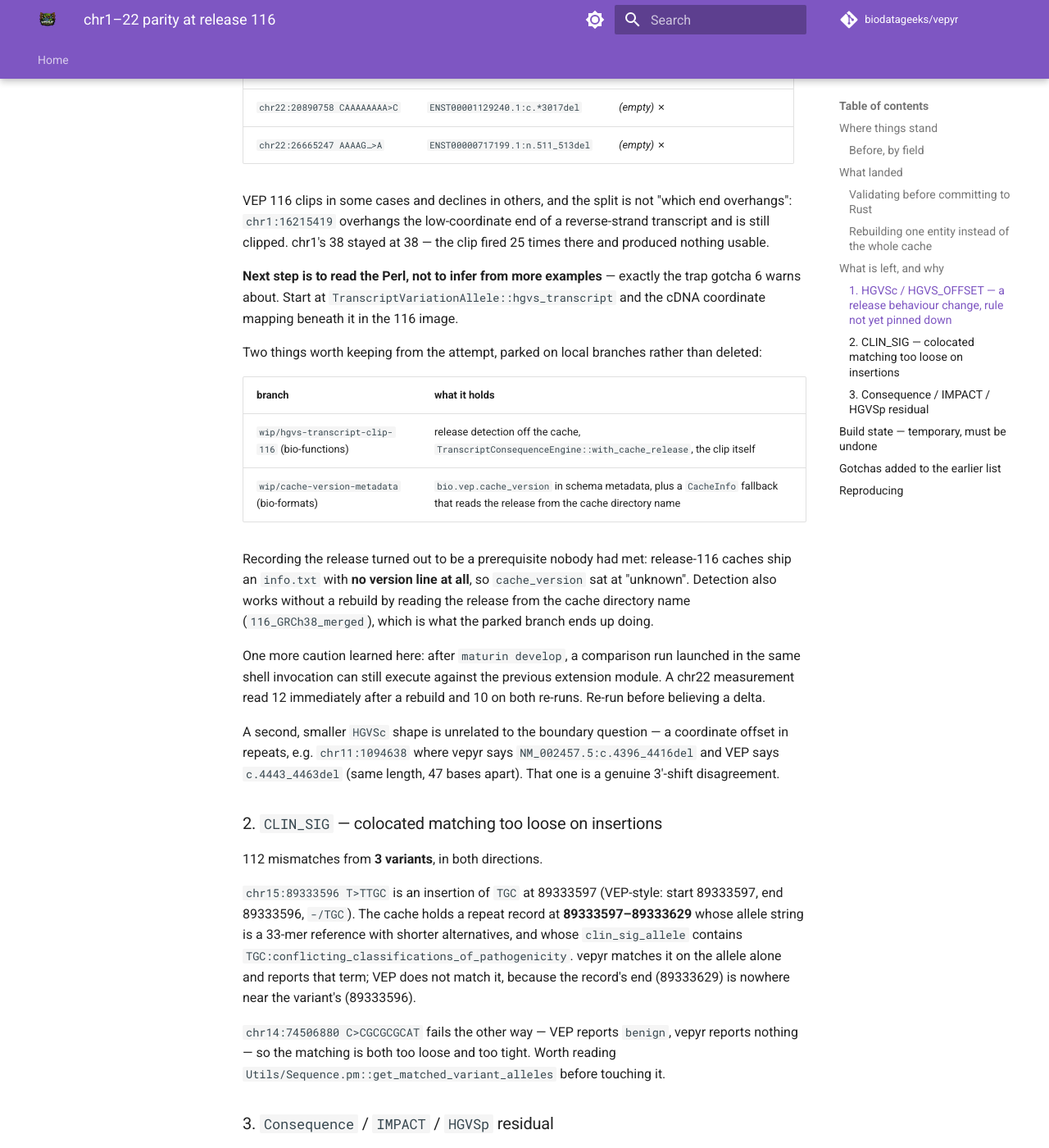
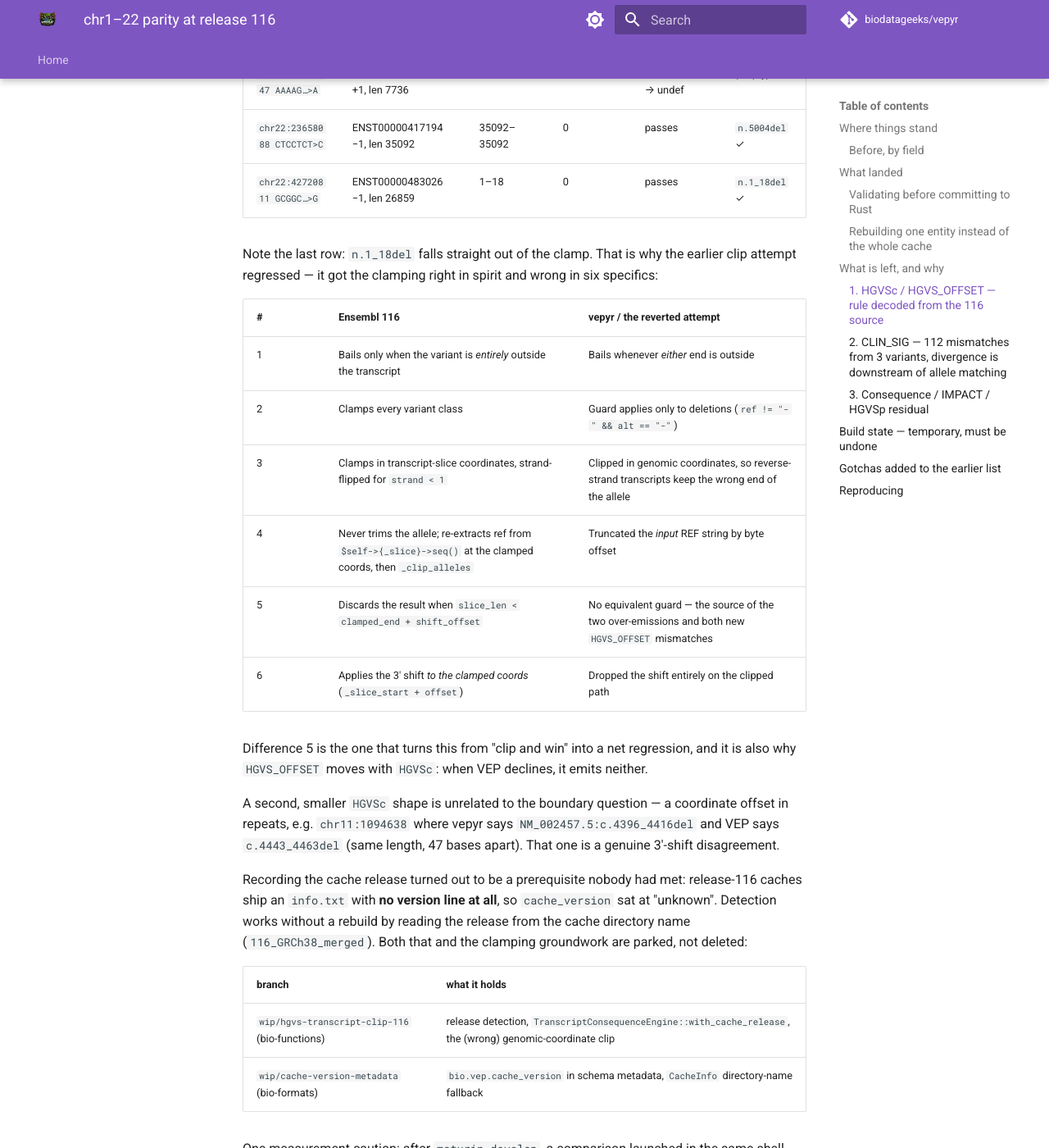
Before and after one commit to biodatageeks/vepyr, an MkDocs documentation site: the page built from docs/superpowers/2026-07-28-chr1-22-parity-116.md, in a window 1280 px wide and 1400 px high, scrolled down 3177 px. Shown: the whole window at 82% size. Built offline with MkDocs 1.6.1 and Material for MkDocs 9.7.7, drawn with Linux system fonts in a browser that asks for light colours; comment, search, counter and statistics services are not loaded; some of the changed text lies outside the part shown.

Commit message:
docs: decode VEP 116's HGVS transcript-boundary rule from source
_var2transcript_slice_coords clamps to the transcript rather than
bailing, in strand-flipped transcript-slice coordinates, and
hgvs_transcript then discards the result when 3'-shifting pushes the end
past the slice. Reproduces all four measured chr22 cases, including the
two where VEP emits nothing.

Records the six specific ways the reverted clip attempt diverged, and
narrows the CLIN_SIG defect to downstream of allele matching — vepyr's
get_matched_variant_alleles is a faithful port.

Co-Authored-By: Claude Opus 5 <noreply@anthropic.com>
Claude-Session: https://claude.ai/code/session_011aHSq2AkcpTFAHzBYSJwxs

````diff
--- a/docs/superpowers/2026-07-28-chr1-22-parity-116.md
+++ b/docs/superpowers/2026-07-28-chr1-22-parity-116.md
@@ -81,74 +81,101 @@ uv run python e2e-testing/scripts/rebuild_motif_entity.py --run
 
 ## What is left, and why
 
-### 1. `HGVSc` / `HGVS_OFFSET` — a release behaviour change, rule not yet pinned down
+### 1. `HGVSc` / `HGVS_OFFSET` — rule decoded from the 116 source
 
-The largest remaining class (292 + 98). Deletions that overhang a transcript boundary:
+The largest remaining class (292 + 98). vepyr emits nothing where VEP emits a value in 178 of 179
+sampled cases. The rule is in `TranscriptVariationAllele::_var2transcript_slice_coords`
+(line 2683 of the 116 image) and it is **clamping, not bailing**:
 
-| | |
-|---|---|
-| variant | `chr10:132397163 CCGGCGG>C` (6 bases deleted, 132397164–132397169) |
-| transcript | `ENST00000631148`, starts at 132397168 — only 2 deleted bases are inside |
-| **VEP 115** | `HGVSc` empty |
-| **VEP 116** | `ENST00000631148.3:c.-32_-31del` |
+```perl
+my $tr_length = $tr_end - $tr_start + 1;
+# Variant is entirely before or after transcript
+return undef if (($vf_start < 1 && $vf_end < 1) || ($vf_start > $tr_length && $vf_end > $tr_length));
+# Clamp coordinates to transcript boundaries
+my $clamped_start = ($vf_start < 1 ? 1 : $vf_start > $tr_length ? $tr_length : $vf_start);
+my $clamped_end   = ($vf_end   < 1 ? 1 : $vf_end   > $tr_length ? $tr_length : $vf_end);
+```
 
-Confirmed on the same variant in both local references, so this is a release behaviour change,
-not a vepyr bug. `format_hgvsc_inner` bails deliberately and its comment cites the 115 behaviour.
+`$vf_start`/`$vf_end` are **transcript-slice** coordinates, strand-flipped for reverse-strand
+transcripts (`($tr_end - $_) + 1`, with start/end swapped). A second guard in `hgvs_transcript`
+(line 1472) then discards the result when 3'-shifting pushes it past the slice:
 
-**An attempt to close it was implemented, measured, and reverted.** The obvious rule — clip the
-deletion to the transcript and report HGVS on the overlap, gated on the cache release — is
-*wrong*. Measured on chr22 it fixed both known cases and broke two others, for a net regression
-(10 → 12):
+```perl
+return undef if (($self->{_slice}->end - $self->{_slice}->start + 1) < ($self->{_slice_end} + $offset_to_add));
+```
 
-| variant | vepyr (clipping) | VEP 116 |
+Together these reproduce **all four** measured cases exactly:
+
+| variant | transcript | slice coords | offset | guard | VEP |
+|---|---|---|---|---|---|
+| `chr22:20890758 CAAAAAAAA>C` | ENST00001129240 +1, len 31813 | 31813–31813 | 14 | 31813 < 31827 → undef | *(empty)* ✓ |
+| `chr22:26665247 AAAAG…>A` | ENST00000717199 +1, len 7736 | 7734–7736 | 27 | 7736 < 7763 → undef | *(empty)* ✓ |
+| `chr22:23658088 CTCCTCT>C` | ENST00000417194 −1, len 35092 | 35092–35092 | 0 | passes | `n.5004del` ✓ |
+| `chr22:42720811 GCGGC…>G` | ENST00000483026 −1, len 26859 | 1–18 | 0 | passes | `n.1_18del` ✓ |
+
+Note the last row: `n.1_18del` falls straight out of the clamp. That is why the earlier
+clip attempt regressed — it got the clamping right in spirit and wrong in six specifics:
+
+| # | Ensembl 116 | vepyr / the reverted attempt |
 |---|---|---|
-| `chr22:23658088 CTCCTCT>C` | `ENST00000417194.5:n.5004del` | `ENST00000417194.5:n.5004del` ✓ |
-| `chr22:42720811 GCGGC…>G` | (fixed) | `ENST00000483026.2:n.1_18del` ✓ |
-| `chr22:20890758 CAAAAAAAA>C` | `ENST00001129240.1:c.*3017del` | *(empty)* ✗ |
-| `chr22:26665247 AAAAG…>A` | `ENST00000717199.1:n.511_513del` | *(empty)* ✗ |
+| 1 | Bails only when the variant is *entirely* outside the transcript | Bails whenever *either* end is outside |
+| 2 | Clamps every variant class | Guard applies only to deletions (`ref != "-" && alt == "-"`) |
+| 3 | Clamps in transcript-slice coordinates, strand-flipped for `strand < 1` | Clipped in genomic coordinates, so reverse-strand transcripts keep the wrong end of the allele |
+| 4 | Never trims the allele; re-extracts ref from `$self->{_slice}->seq()` at the clamped coords, then `_clip_alleles` | Truncated the *input* REF string by byte offset |
+| 5 | Discards the result when `slice_len < clamped_end + shift_offset` | No equivalent guard — the source of the two over-emissions and both new `HGVS_OFFSET` mismatches |
+| 6 | Applies the 3' shift *to the clamped coords* (`_slice_start + offset`) | Dropped the shift entirely on the clipped path |
 
-VEP 116 clips in some cases and declines in others, and the split is not "which end overhangs":
-`chr1:16215419` overhangs the low-coordinate end of a reverse-strand transcript and is still
-clipped. chr1's 38 stayed at 38 — the clip fired 25 times there and produced nothing usable.
-
-**Next step is to read the Perl, not to infer from more examples** — exactly the trap gotcha 6
-warns about. Start at `TranscriptVariationAllele::hgvs_transcript` and the cDNA coordinate
-mapping beneath it in the 116 image.
-
-Two things worth keeping from the attempt, parked on local branches rather than deleted:
-
-| branch | what it holds |
-|---|---|
-| `wip/hgvs-transcript-clip-116` (bio-functions) | release detection off the cache, `TranscriptConsequenceEngine::with_cache_release`, the clip itself |
-| `wip/cache-version-metadata` (bio-formats) | `bio.vep.cache_version` in schema metadata, plus a `CacheInfo` fallback that reads the release from the cache directory name |
-
-Recording the release turned out to be a prerequisite nobody had met: release-116 caches ship an
-`info.txt` with **no version line at all**, so `cache_version` sat at "unknown". Detection also
-works without a rebuild by reading the release from the cache directory name
-(`116_GRCh38_merged`), which is what the parked branch ends up doing.
-
-One more caution learned here: after `maturin develop`, a comparison run launched in the same
-shell invocation can still execute against the previous extension module. A chr22 measurement
-read 12 immediately after a rebuild and 10 on both re-runs. Re-run before believing a delta.
+Difference 5 is the one that turns this from "clip and win" into a net regression, and it is also
+why `HGVS_OFFSET` moves with `HGVSc`: when VEP declines, it emits neither.
 
 A second, smaller `HGVSc` shape is unrelated to the boundary question — a coordinate offset in
 repeats, e.g. `chr11:1094638` where vepyr says `NM_002457.5:c.4396_4416del` and VEP says
 `c.4443_4463del` (same length, 47 bases apart). That one is a genuine 3'-shift disagreement.
 
-### 2. `CLIN_SIG` — colocated matching too loose on insertions
+Recording the cache release turned out to be a prerequisite nobody had met: release-116 caches
+ship an `info.txt` with **no version line at all**, so `cache_version` sat at "unknown". Detection
+works without a rebuild by reading the release from the cache directory name
+(`116_GRCh38_merged`). Both that and the clamping groundwork are parked, not deleted:
 
-112 mismatches from **3 variants**, in both directions.
+| branch | what it holds |
+|---|---|
+| `wip/hgvs-transcript-clip-116` (bio-functions) | release detection, `TranscriptConsequenceEngine::with_cache_release`, the (wrong) genomic-coordinate clip |
+| `wip/cache-version-metadata` (bio-formats) | `bio.vep.cache_version` in schema metadata, `CacheInfo` directory-name fallback |
 
-`chr15:89333596 T>TTGC` is an insertion of `TGC` at 89333597 (VEP-style: start 89333597, end
-89333596, `-/TGC`). The cache holds a repeat record at **89333597–89333629** whose allele string
-is a 33-mer reference with shorter alternatives, and whose `clin_sig_allele` contains
-`TGC:conflicting_classifications_of_pathogenicity`. vepyr matches it on the allele alone and
-reports that term; VEP does not match it, because the record's end (89333629) is nowhere near the
-variant's (89333596).
+One measurement caution: after `maturin develop`, a comparison launched in the same shell
+invocation can still run against the previous extension module. A chr22 measurement read 12
+immediately after a rebuild and 10 on both re-runs. Re-run before believing a delta.
 
-`chr14:74506880 C>CGCGCGCAT` fails the other way — VEP reports `benign`, vepyr reports nothing —
-so the matching is both too loose and too tight. Worth reading
-`Utils/Sequence.pm::get_matched_variant_alleles` before touching it.
+### 2. `CLIN_SIG` — 112 mismatches from 3 variants, divergence is *downstream* of allele matching
+
+VEP matches a colocated record via `Utils/Sequence.pm::get_matched_variant_alleles`, keyed on
+`"$ref\_$alt\_$pos"` after minimising both sides with `trim_sequences`, trying both trim
+directions whenever either allele is longer than 1 bp. `compare_existing` returns `undef` when
+that yields no matches, and the record is dropped.
+
+**vepyr's port of that function is faithful** — same key, same both-direction trimming
+(`allele.rs::get_matched_variant_alleles`), and `compare_existing_variant_alleles` returns `None`
+on no match. Working the chr15 case by hand, neither side matches under either rule:
+
+| | minimised key |
+|---|---|
+| input `chr15:89333596 T>TTGC` | `-_TGC_89333597` |
+| cache repeat record, alt `TGC` (left-trim) | `TGCTGC…(30)_-_89333600` |
+| cache repeat record, alt `TGC` (right-trim) | `TGCTGC…(30)_-_89333597` |
+
+So the defect is **not** in allele matching. The leading hypothesis is
+`ColocatedCacheEntry::matches_output_allele`:
+
+```rust
+self.matched_alleles.is_empty() || self.matching_allele(output_allele, ...).is_some()
+```
+
+`is_empty()` is meant to admit unknown-allele records (no `/`, matched on coordinates alone), but
+it also admits any known-allele entry that reached the sink with an empty match list. The emitted
+value — `conflicting_classifications_of_pathogenicity` — is exactly the term the repeat record
+carries under the label `TGC:` in its `clin_sig_allele`, which is what a label-only match would
+pick. **Unverified**: confirm whether that entry actually arrives with `matched_alleles` empty
+before changing anything.
 
 ### 3. `Consequence` / `IMPACT` / `HGVSp` residual
 
````
